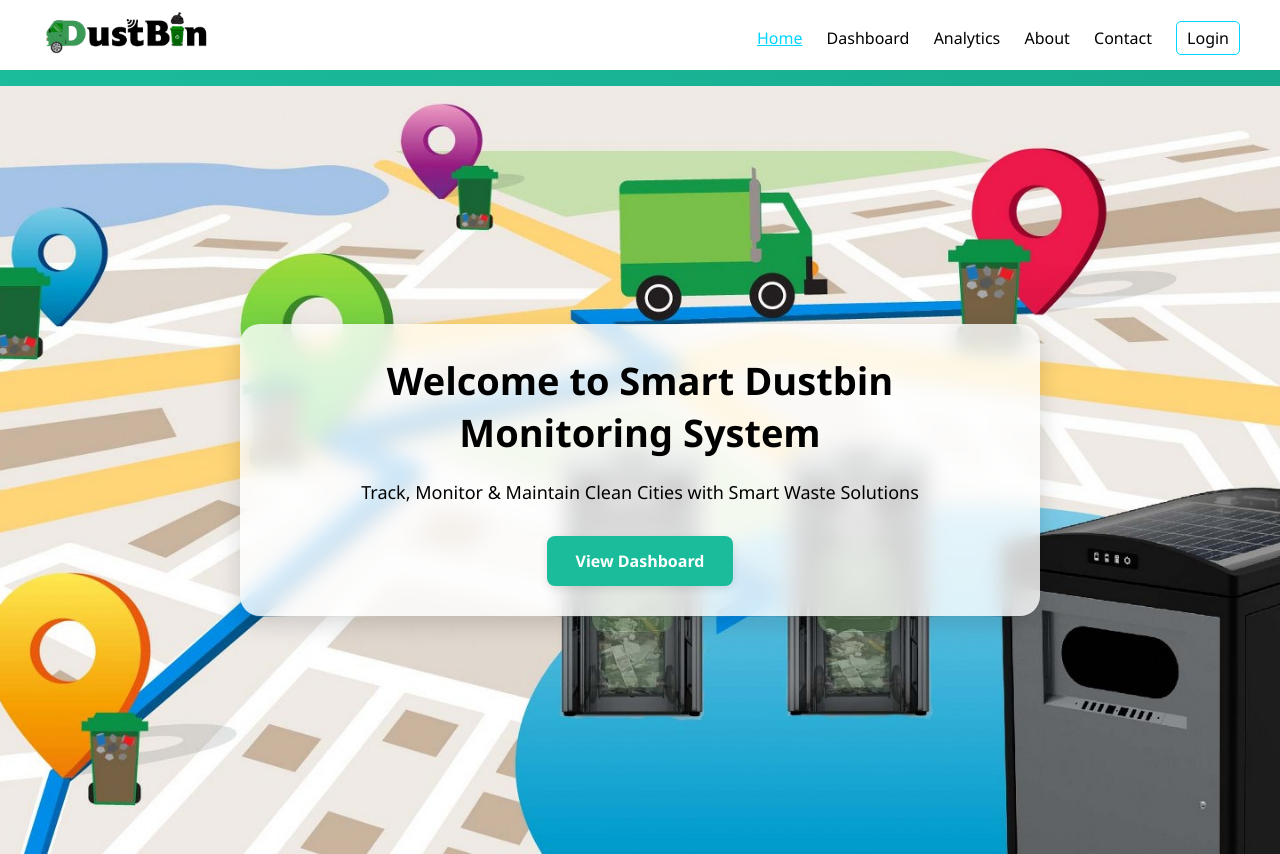
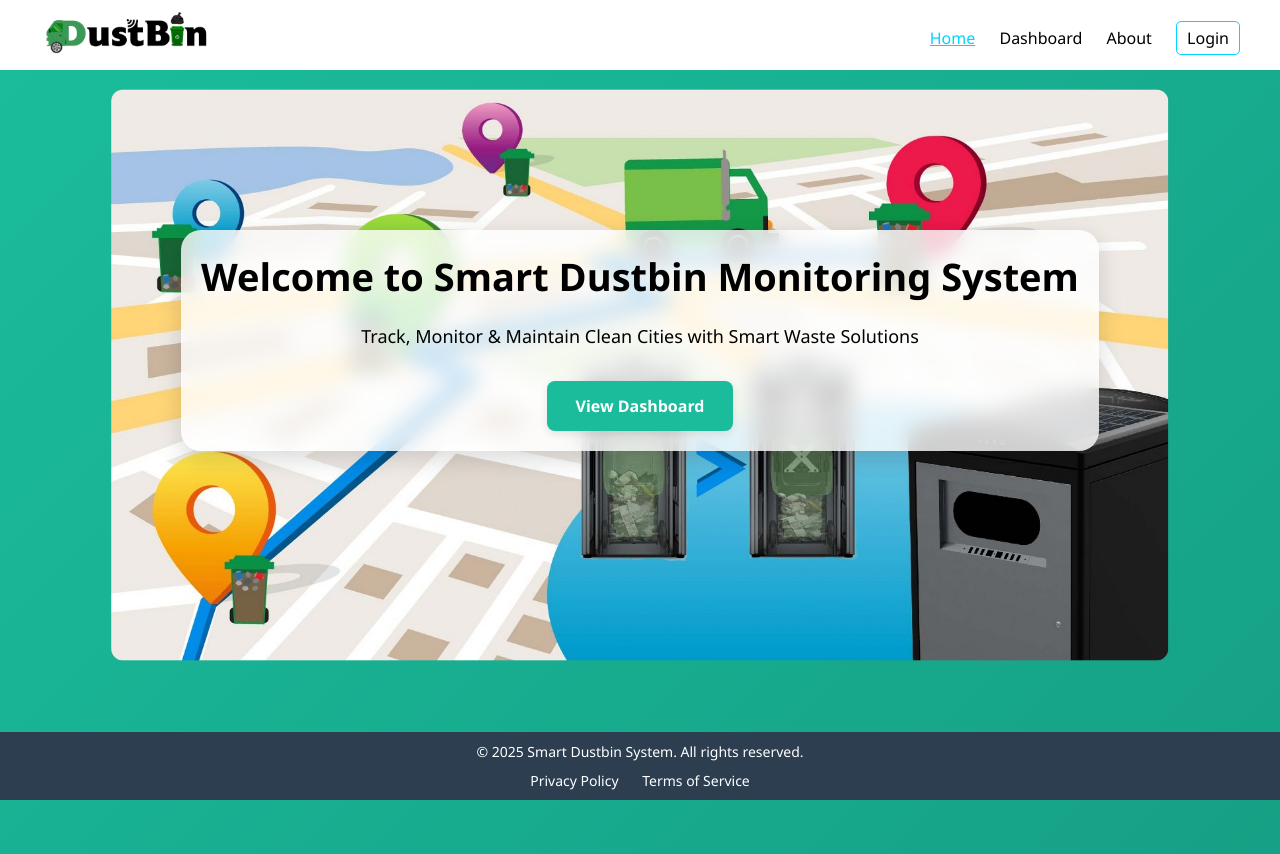
Before and after one commit to MathurakshiMahendrarajah/SmartBin_Website, a website: page index.html in a window 1280 px wide. Shown: the top 854 px of the page. Drawn offline with Linux system fonts and the light colour scheme.

Commit message:
bottom fixed in home page

```diff
--- a/css/index.css
+++ b/css/index.css
@@ -10,6 +10,7 @@
   font-family: 'Segoe UI', sans-serif;
   background-color: #ffffff;
   color: #333;
+  overflow: hidden;
 }
 
 /* Navbar Styles */
@@ -89,10 +90,10 @@
 
 .background-carousel {
   position: absolute;
-  top: 10;
+  top: 0;
   left: 10;
-  width: 100%;
-  height: 100%;
+  width: 70%;
+  height: 70%;
   display: flex;
   justify-content: space-between;
   align-items: center;
@@ -103,10 +104,10 @@
 .bg-img {
   opacity: 1;
   transition: all 1s ease-in-out;
-  height: 80%;
+  height: 85%;
   object-fit: contain;
   position: absolute;
-  top: 10%;
+  top: 12%;
   bottom: 10%;
   border: #000;
   border-radius: 10px;
@@ -131,10 +132,11 @@
 }
 
 .hero-content {
-  position: relative;
+  position: absolute;
+  top: 20%;
   z-index: 2;
-  max-width: 800px;
-  padding: 30px 40px;
+  max-width: 1000px;
+  padding: 20px 20px;
   background-color: rgba(255, 255, 255, 0.8); /* White with 0.8 opacity */
   border-radius: 20px; /* Rounded corners */
   box-shadow: 0 8px 24px rgba(0, 0, 0, 0.15); /* subtle shadow */
@@ -194,10 +196,10 @@
 .footer {
   background-color: #2c3e50;
   color: #ffffff;
-  padding: 20px 0;
+  padding: 10px 0;
   text-align: center;
   font-size: 14px;
-  position: relative;
+  position: fixed;
   bottom: 0;
   width: 100%;
 }
--- a/index.html
+++ b/index.html
@@ -16,9 +16,7 @@
         <nav class="nav-links">
           <a href="../index.html" class="active">Home</a>
           <a href="tabs/dashboard.html">Dashboard</a>
-          <a href="tabs/analytics.html">Analytics</a>
           <a href="tabs/about.html">About</a>
-          <a href="tabs/contact.html">Contact</a>
           <a href="tabs/login.html" class="login-btn">Login</a>
         </nav>
       </div>
```
Also changed, not shown: tabs/about.html (+0 -2 lines), tabs/dashboard.html (+0 -2 lines), tabs/login.html (+0 -2 lines), tabs/privacy.html (+0 -2 lines), tabs/terms.html (+0 -2 lines).
